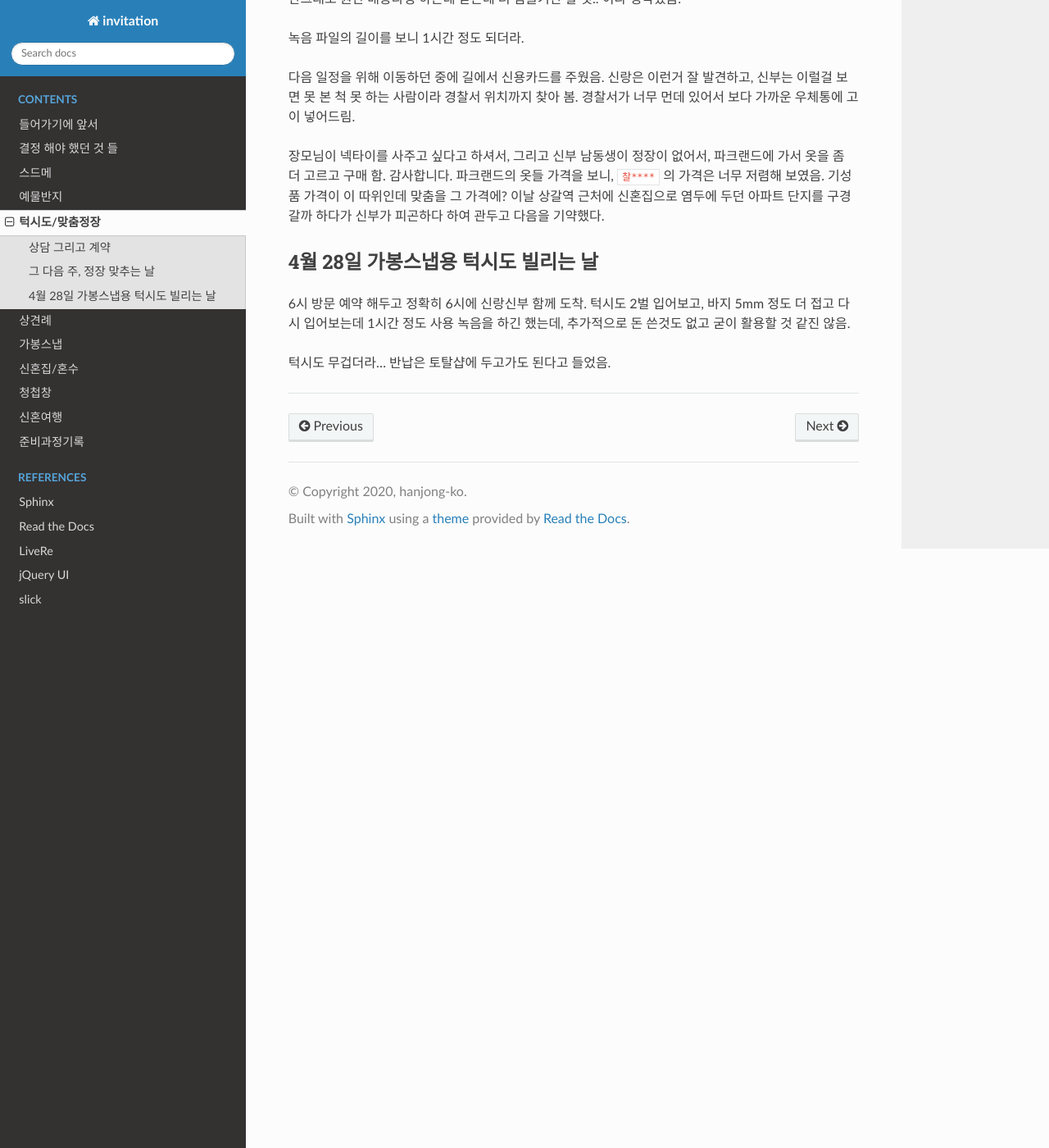
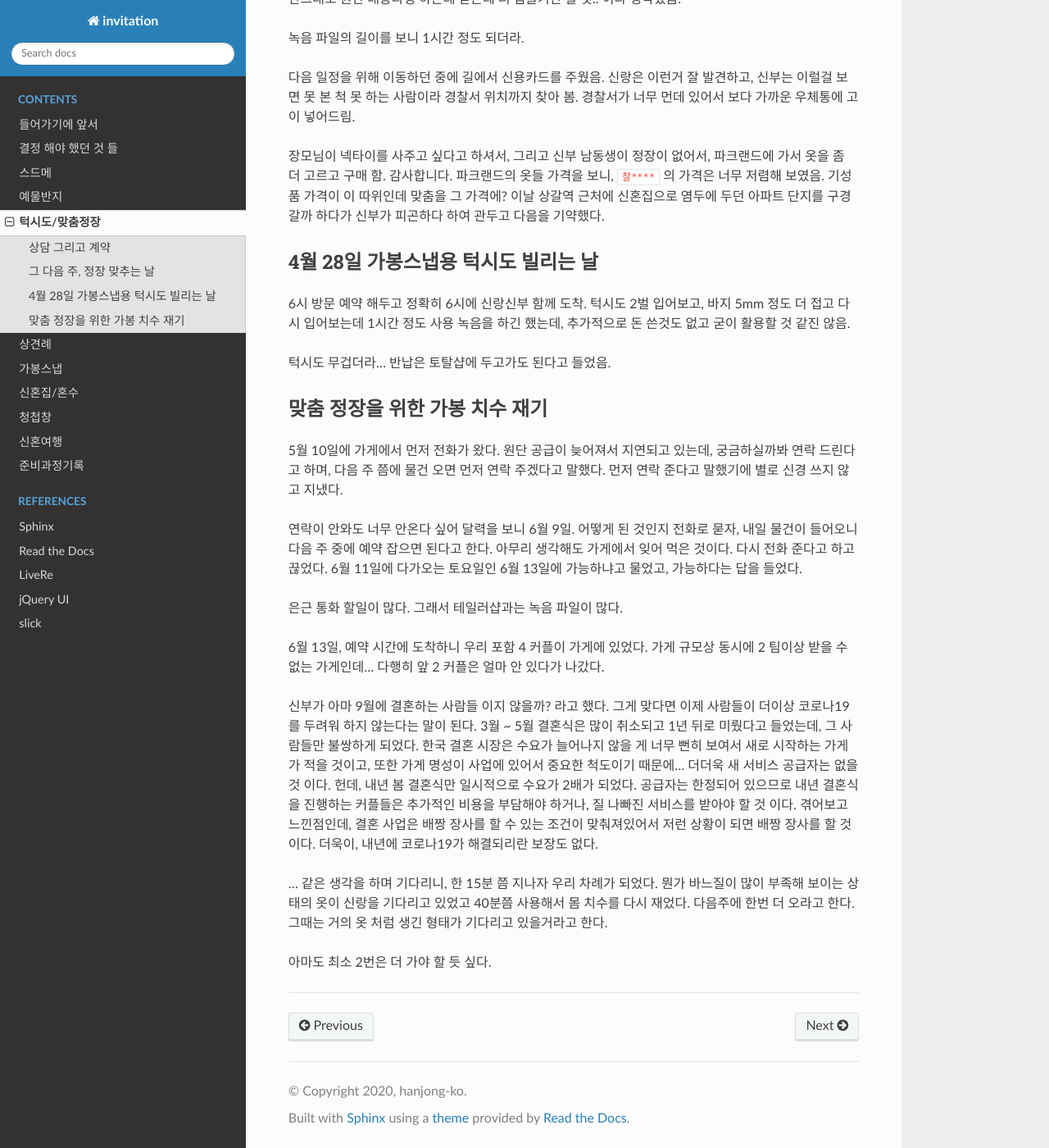
Before and after one commit to rino0601/hjk52knk, a Sphinx documentation site: the page built from docs/tailor.rst, in a window 1280 px wide and 1400 px high, scrolled down 2719 px. Shown: the whole window at 82% size. Built offline with Sphinx 7.4.7 and the Read the Docs theme 2.0.0, drawn with Linux system fonts in a browser that asks for light colours; comment, search, counter and statistics services are not loaded.

Commit message:
tailer, invitation update

```diff
--- a/docs/tailor.rst
+++ b/docs/tailor.rst
@@ -108,3 +108,29 @@
 녹음을 하긴 했는데, 추가적으로 돈 쓴것도 없고 굳이 활용할 것 같진 않음.
 
 턱시도 무겁더라...  반납은 토탈샵에 두고가도 된다고 들었음.
+
+
+맞춤 정장을 위한 가봉 치수 재기
+---------------------------------------------
+
+5월 10일에 가게에서 먼저 전화가 왔다. 원단 공급이 늦어져서 지연되고 있는데, 궁금하실까봐 연락 드린다고 하며, 다음 주 쯤에 물건 오면 먼저 연락 주겠다고 말했다.
+먼저 연락 준다고 말했기에 별로 신경 쓰지 않고 지냈다.
+
+연락이 안와도 너무 안온다 싶어 달력을 보니 6월 9일. 어떻게 된 것인지 전화로 묻자, 내일 물건이 들어오니 다음 주 중에 예약 잡으면 된다고 한다.
+아무리 생각해도 가게에서 잊어 먹은 것이다. 다시 전화 준다고 하고 끊었다. 6월 11일에 다가오는 토요일인 6월 13일에 가능하냐고 물었고, 가능하다는 답을 들었다.
+
+은근 통화 할일이 많다. 그래서 테일러샵과는 녹음 파일이 많다.
+
+6월 13일, 예약 시간에 도착하니 우리 포함 4 커플이 가게에 있었다. 가게 규모상 동시에 2 팀이상 받을 수 없는 가게인데... 다행히 앞 2 커플은 얼마 안 있다가 나갔다.
+
+신부가 아마 9월에 결혼하는 사람들 이지 않을까? 라고 했다. 그게 맞다면 이제 사람들이 더이상 코로나19를 두려워 하지 않는다는 말이 된다.
+3월 ~ 5월 결혼식은 많이 취소되고 1년 뒤로 미뤘다고 들었는데, 그 사람들만 불쌍하게 되었다.
+한국 결혼 시장은 수요가 늘어나지 않을 게 너무 뻔히 보여서 새로 시작하는 가게가 적을 것이고, 또한 가게 명성이 사업에 있어서 중요한 척도이기 때문에... 더더욱 새 서비스 공급자는 없을 것 이다.
+헌데, 내년 봄 결혼식만 일시적으로 수요가 2배가 되었다. 공급자는 한정되어 있으므로 내년 결혼식을 진행하는 커플들은 추가적인 비용을 부담해야 하거나, 질 나빠진 서비스를 받아야 할 것 이다.
+겪어보고 느낀점인데, 결혼 사업은 배짱 장사를 할 수 있는 조건이 맞춰져있어서 저런 상황이 되면 배짱 장사를 할 것이다.
+더욱이, 내년에 코로나19가 해결되리란 보장도 없다.
+
+... 같은 생각을 하며 기다리니, 한 15분 쯤 지나자 우리 차례가 되었다. 뭔가 바느질이 많이 부족해 보이는 상태의 옷이 신랑을 기다리고 있었고 40분쯤 사용해서 몸 치수를 다시 재었다.
+다음주에 한번 더 오라고 한다. 그때는 거의 옷 처럼 생긴 형태가 기다리고 있을거라고 한다.
+
+아마도 최소 2번은 더 가야 할 듯 싶다.
```
Also changed, not shown: docs/invitation.rst (+13 -0 lines), 1 other file.
